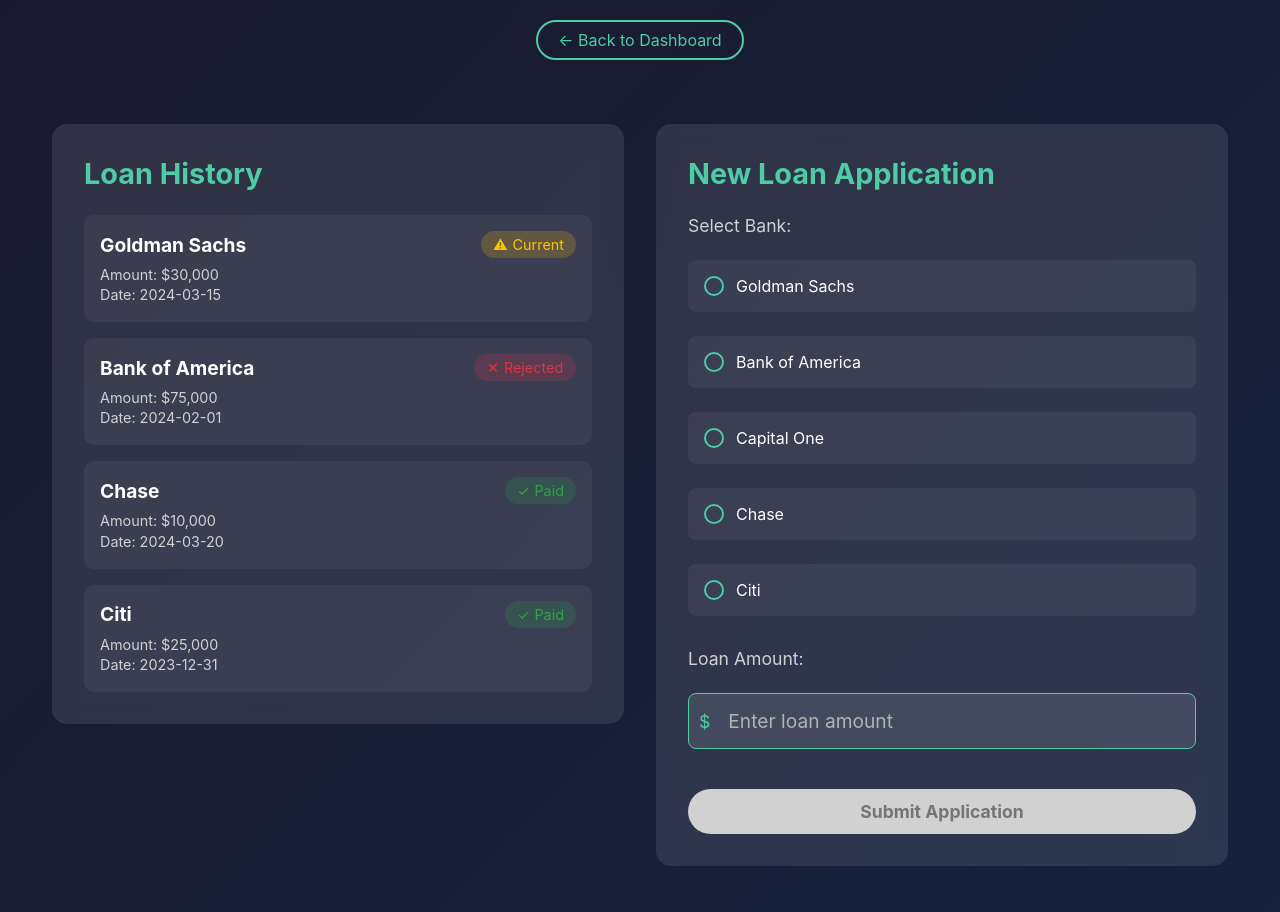
After one commit to ajay-jayanth/ripple-banking, a Flask app: page /merchant/merchant-dashboard in a window 1280 px wide. The commit adds this page. Run offline with Flask 3, Linux system fonts and the light colour scheme.

Commit message:
added loan history and creation

```diff
--- a/app.py
+++ b/app.py
@@ -1,8 +1,12 @@
 from flask import Flask, render_template, jsonify
 import pandas as pd
 from neil_util import format_currency, load_data,calculate_risk_indicators
+from merchant import merchant_bp  # Import the merchant blueprint
+
 
 app = Flask(__name__)
+
+app.register_blueprint(merchant_bp, url_prefix='/merchant')
 
 @app.route('/loans')
 def loan_overview():
--- /dev/null
+++ b/merchant/routes.py
@@ -0,0 +1,60 @@
+from flask import render_template, request, redirect, url_for, flash
+from . import merchant_bp  # Import the Blueprint from __init__.py
+import csv
+from datetime import datetime
+from .data import read_loans, read_banks
+import os
+
+BASE_DIR = os.path.dirname(os.path.abspath(__file__))
+
+
+@merchant_bp.route('/merchant-dashboard', methods=['GET', 'POST'])
+def merchant_dashboard():
+    # Read loans and banks
+    loans = read_loans()  # Assuming read_loans() returns loan data
+    banks = read_banks()  # Assuming read_banks() returns bank data
+
+    # Check if there is any loan with the status 'current'
+    has_current_loan = any(loan['status'] == 'current' for loan in loans)
+
+    return render_template('merchant-dashboard.html', loans=loans, banks=banks, has_current_loan=has_current_loan)
+
+
+@merchant_bp.route('/submit-loan', methods=['POST'])
+def submit_loan():
+    # Get data from the form
+    bank = request.form.get('bank')
+    amount = request.form.get('amount')
+
+    # Format the amount (remove any commas if they exist)
+    amount = amount.replace(",", "")  # Remove commas from the amount
+    amount = int(amount)  # Convert to integer
+
+    # Get the current date
+    current_date = datetime.today().strftime('%Y-%m-%d')
+
+    # Append new loan to the CSV file
+    loan_data = {
+        "bank": bank,
+        "status": "current",  # Set the loan status as 'current' for the new loan
+        "date": current_date,
+        "amount": amount
+    }
+
+    # Write the new loan to the CSV file
+    loans_file_path = os.path.join(
+        BASE_DIR, '..', 'static', 'data', 'loans.csv')
+
+    # Open the loans file in append mode
+    with open(loans_file_path, mode='a', newline='') as file:
+        fieldnames = ['bank', 'status', 'date', 'amount']
+        writer = csv.DictWriter(file, fieldnames=fieldnames)
+
+        # Write the new loan record
+        writer.writerow(loan_data)
+
+    # Flash success message
+    flash('Loan application submitted successfully!', 'success')
+
+    # Redirect back to the dashboard
+    return redirect(url_for('merchant.merchant_dashboard'))
--- /dev/null
+++ b/static/css/dashboard.css
@@ -0,0 +1,404 @@
+/* static/dashboard.css */
+.dashboard-container {
+  display: flex;
+  gap: 2rem;
+  width: 100%;
+  max-width: 1400px;
+  margin: 0 auto;
+  padding: 2rem;
+  height: 100vh;
+}
+
+.back-button {
+  background: transparent;
+  border: 2px solid #4ecca3;
+  padding: 8px 20px;
+  border-radius: 25px;
+  color: #4ecca3;
+  font-size: 1rem;
+  cursor: pointer;
+  transition: all 0.3s ease;
+  margin-bottom: 2rem;
+}
+
+.loan-history,
+.new-loan {
+  flex: 1;
+  background: rgba(255, 255, 255, 0.1);
+  backdrop-filter: blur(10px);
+  border-radius: 15px;
+  padding: 2rem;
+  height: fit-content;
+}
+
+.loan-history h2,
+.new-loan h2 {
+  color: #4ecca3;
+  margin-bottom: 1.5rem;
+  font-size: 1.8rem;
+}
+
+.loans-list {
+  display: flex;
+  flex-direction: column;
+  gap: 1rem;
+}
+
+.loan-card {
+  background: rgba(255, 255, 255, 0.05);
+  border-radius: 10px;
+  padding: 1rem;
+  transition: transform 0.2s ease;
+}
+
+.loan-card:hover {
+  transform: translateX(5px);
+}
+
+.loan-header {
+  display: flex;
+  justify-content: space-between;
+  align-items: center;
+  margin-bottom: 0.5rem;
+}
+
+.loan-header h3 {
+  color: white;
+  font-size: 1.2rem;
+}
+
+.status-badge {
+  padding: 0.3rem 0.8rem;
+  border-radius: 15px;
+  font-size: 0.9rem;
+  display: flex;
+  align-items: center;
+  gap: 0.3rem;
+}
+
+.status-badge.approved {
+  background: rgba(255, 193, 7, 0.2);
+  color: #ffc107;
+}
+
+.status-badge.rejected {
+  background: rgba(220, 53, 69, 0.2);
+  color: #dc3545;
+}
+
+.status-badge.verification {
+  background: rgba(255, 193, 7, 0.2);
+  color: #ffc107;
+}
+
+.status-badge.paid {
+  background: rgba(40, 167, 69, 0.2);
+  color: #28a745;
+}
+
+.loan-details {
+  color: #d1d1d1;
+  font-size: 0.9rem;
+}
+
+.loan-details p {
+  margin: 0.2rem 0;
+}
+
+.loan-form {
+  display: flex;
+  flex-direction: column;
+  gap: 1.5rem;
+}
+
+.form-group {
+  display: flex;
+  flex-direction: column;
+  gap: 1rem;
+}
+
+.radio-group-label {
+  color: #d1d1d1;
+  font-size: 1.1rem;
+  margin-bottom: 0.5rem;
+}
+
+.radio-group {
+  display: flex;
+  flex-direction: column;
+  gap: 1rem;
+}
+
+.radio-option {
+  display: flex;
+  align-items: center;
+  cursor: pointer;
+  padding: 1rem;
+  background: rgba(255, 255, 255, 0.05);
+  border-radius: 8px;
+  transition: all 0.3s ease;
+}
+
+.radio-option:hover {
+  background: rgba(255, 255, 255, 0.1);
+}
+
+.radio-option input[type="radio"] {
+  display: none;
+}
+
+.radio-custom {
+  width: 20px;
+  height: 20px;
+  border: 2px solid #4ecca3;
+  border-radius: 50%;
+  margin-right: 12px;
+  position: relative;
+  transition: all 0.3s ease;
+}
+
+.radio-custom:before {
+  content: "";
+  position: absolute;
+  width: 12px;
+  height: 12px;
+  background: #4ecca3;
+  border-radius: 50%;
+  top: 50%;
+  left: 50%;
+  transform: translate(-50%, -50%) scale(0);
+  transition: transform 0.2s ease;
+}
+
+.radio-option input[type="radio"]:checked + .radio-custom:before {
+  transform: translate(-50%, -50%) scale(1);
+}
+
+.radio-option input[type="radio"]:checked + .radio-custom {
+  border-color: #4ecca3;
+}
+
+.radio-option:hover .radio-custom {
+  border-color: #3db892;
+}
+
+.radio-label {
+  color: #ffffff;
+  font-size: 1rem;
+}
+
+button[type="submit"] {
+  background: #4ecca3;
+  border: none;
+  padding: 12px 30px;
+  border-radius: 25px;
+  color: #1a1a2e;
+  font-size: 1.1rem;
+  font-weight: bold;
+  cursor: pointer;
+  transition: background 0.3s ease;
+  margin-top: 1rem;
+  width: 100%;
+}
+
+button[type="submit"]:hover {
+  background: #3db892;
+}
+
+@media (max-width: 768px) {
+  .dashboard-container {
+    flex-direction: column;
+  }
+}
+
+/* Base styles for the loan status label */
+.loan-status {
+  font-weight: bold;
+  display: flex;
+  align-items: center;
+  padding: 5px 10px;
+  border-radius: 4px;
+  font-size: 14px;
+}
+
+/* Rejected state - red with X icon */
+.loan-status.rejected {
+  background-color: #f8d7da; /* Light red background */
+  color: #721c24; /* Dark red text */
+}
+
+.loan-status.rejected::before {
+  content: "\00d7"; /* Unicode for the X symbol */
+  font-size: 18px;
+  margin-right: 8px;
+  color: #721c24;
+}
+
+/* Current state - yellow with watch icon */
+.loan-status.current {
+  background: rgba(255, 193, 7, 0.2);
+  color: #ffc107;
+}
+
+.loan-status.current::before {
+  /* content: "\231b"; Unicode for the watch symbol */
+  font-size: 18px;
+  margin-right: 8px;
+  color: #856404;
+}
+
+/* Paid off state - green with check icon */
+.loan-status.paid {
+  background-color: #d4edda; /* Light green background */
+  color: #155724; /* Dark green text */
+}
+
+.loan-status.paid::before {
+  /* content: "\2713"; Unicode for the check mark */
+  font-size: 18px;
+  margin-right: 8px;
+  color: #155724;
+}
+
+/* Current state - yellow with watch icon */
+.status-badge.current {
+  background: rgba(255, 193, 7, 0.2);
+  color: #ffc107;
+  padding: 5px 12px; /* Slight padding for better look */
+  /* border: 2px solid #ffc107; Yellow border */
+  /* border-radius: 50%; Circle */
+  border-radius: 15px;
+}
+
+.status-badge.current::before {
+  /* content: "\231b"; Unicode for the watch symbol */
+  font-size: 18px;
+  margin-right: 8px;
+  color: #856404; /* Yellow color for the watch icon */
+}
+
+.status-badge.paid {
+  background: rgba(40, 167, 69, 0.2);
+  color: #28a745;
+  padding: 5px 12px; /* Slight padding for better look */
+  /* border: 2px solid #ffc107; Yellow border */
+  /* border-radius: 50%; Circle */
+  border-radius: 15px;
+}
+
+.status-badge.paid::before {
+  /* content: "\231b"; Unicode for the watch symbol */
+  font-size: 18px;
+  margin-right: 8px;
+  color: #28a745; /* Yellow color for the watch icon */
+}
+
+.loan-status.paid {
+  background-color: #d4edda; /* Light green background */
+  color: #155724; /* Dark green text */
+}
+
+.loan-status.paid::before {
+  /* content: "\2713"; Unicode for the check mark */
+  font-size: 18px;
+  margin-right: 8px;
+  color: #155724;
+}
+
+/* New Loan Amount Input Field */
+.form-group input[type="number"] {
+  padding: 12px;
+  font-size: 1rem;
+  border: 1px solid #ccc;
+  border-radius: 10px;
+  width: 100%;
+  background: rgba(255, 255, 255, 0.05);
+  color: white;
+  margin-bottom: 10px;
+  box-sizing: border-box;
+}
+
+.form-group input[type="number"]:focus {
+  border-color: #4ecca3;
+  outline: none;
+  background-color: rgba(255, 255, 255, 0.1);
+}
+
+.form-group label {
+  color: #d1d1d1;
+  font-size: 1.1rem;
+  margin-bottom: 0.5rem;
+}
+
+/* Optional styling for loan amount input */
+.form-group input[type="number"]::placeholder {
+  color: #b0b0b0;
+}
+
+/* Add styles for submit button (if needed to adjust spacing) */
+button[type="submit"] {
+  background: #4ecca3;
+  border: none;
+  padding: 12px 30px;
+  border-radius: 25px;
+  color: #1a1a2e;
+  font-size: 1.1rem;
+  font-weight: bold;
+  cursor: pointer;
+  transition: background 0.3s ease;
+  margin-top: 1rem;
+  width: 100%;
+}
+
+button[type="submit"]:hover {
+  background: #3db892;
+}
+
+/* Disabled Submit Button */
+button[type="submit"].disabled {
+  background: #d1d1d1;
+  color: #757575;
+  cursor: not-allowed;
+  pointer-events: none; /* Disables clicking */
+}
+
+button[type="submit"].disabled:hover {
+  background: #d1d1d1; /* Prevent hover effect when disabled */
+}
+
+/* Add this to your existing CSS */
+
+/* Container to hold the input and dollar sign together */
+.loan-amount-container {
+  display: flex;
+  align-items: center;
+  background: rgba(255, 255, 255, 0.1);
+  padding: 10px;
+  border-radius: 8px;
+  border: 1px solid #4ecca3; /* Border around the container */
+}
+
+.currency-symbol {
+  color: #4ecca3; /* Green color for the dollar sign */
+  font-size: 1.1rem;
+  margin-right: 8px; /* Space between dollar sign and input */
+}
+
+input#loan-amount {
+  background: transparent;
+  border: none;
+  color: white;
+  font-size: 1.2rem;
+  flex-grow: 1; /* Makes the input fill the available space */
+  padding: 5px 10px;
+  width: 100%;
+  outline: none;
+}
+
+input#loan-amount::placeholder {
+  color: #b3b3b3; /* Light grey color for the placeholder text */
+}
+
+input#loan-amount:focus {
+  border-color: #3db892; /* Slightly darker green for focus */
+}
--- /dev/null
+++ b/static/data/banks.csv
@@ -0,0 +1,5 @@
+Goldman Sachs
+Bank of America
+Capital One
+Chase
+Citi
--- a/templates/dashboard.html
+++ b/templates/dashboard.html
@@ -50,7 +50,7 @@
                 </div>
             </div>
             <!-- Current Bank Loan Card -->
-            <div class="bank-loan-card">
+            <div class="bank-loan-card" onclick="window.location.href='/merchant/merchant-dashboard'">
                 <div class="loan-details-row">
                     <div class="loan-detail">
                         <p style="color: #a8a8a8; margin-bottom: 0.5rem;">Bank</p>
--- a/templates/loan_overview.html
+++ b/templates/loan_overview.html
@@ -7,8 +7,8 @@
 <body>
     <div class="container">
         <div class="header">
+            <h1>Merchant Loans Overview</h1>
             <button class="back-button" onclick="window.location.href='/'">← Back to Dashboard</button>
-            <h1>Merchant Loans Overview</h1>
         </div>
 
         <div id="loans-container">
--- /dev/null
+++ b/templates/merchant-dashboard.html
@@ -0,0 +1,103 @@
+<!-- templates/merchant-dashboard.html -->
+<!DOCTYPE html>
+<html>
+  <head>
+    <meta charset="UTF-8" />
+    <meta name="viewport" content="width=device-width, initial-scale=1.0" />
+    <link
+      rel="stylesheet"
+      href="{{ url_for('static', filename='css/overall.css') }}"
+    />
+    <link
+      rel="stylesheet"
+      href="{{ url_for('static', filename='css/dashboard.css') }}"
+    />
+    <title>Merchant Dashboard - Ripple Banking</title>
+    <button class="back-button" onclick="window.location.href='/'">← Back to Dashboard</button>
+  </head>
+  <body>
+    <div class="dashboard-container">
+      <!-- Left Side - Loan History -->
+      <div class="loan-history">
+        <h2>Loan History</h2>
+        <div class="loans-list">
+          {% for loan in loans %}
+          <div class="loan-card">
+            <div class="loan-header">
+              <h3>{{ loan.bank }}</h3>
+              <span class="status-badge {{ loan.status }}">
+                {% if loan.status == 'rejected' %}
+                <span class="icon">✕</span>
+                {% elif loan.status == 'current' %}
+                <span class="icon">⚠</span>
+                {% elif loan.status == 'paid' %}
+                <span class="icon">✓</span>
+                <!-- Updated icon for 'paid' status -->
+                {% endif %} {{ loan.status | title }}
+              </span>
+            </div>
+            <div class="loan-details">
+              <p>Amount: {{ loan.amount }}</p>
+              <p>Date: {{ loan.date }}</p>
+            </div>
+          </div>
+          {% endfor %}
+        </div>
+      </div>
+
+      <!-- Right Side - New Loan Application -->
+      <div class="new-loan">
+        <h2>New Loan Application</h2>
+        <form
+          action="{{ url_for('merchant.submit_loan') }}"
+          method="post"
+          class="loan-form"
+        >
+          <div class="form-group">
+            <label class="radio-group-label">Select Bank:</label>
+            <div class="radio-group">
+              {% for bank in banks %}
+              <label class="radio-option">
+                <input type="radio" name="bank" value="{{ bank }}" required />
+                <span class="radio-custom"></span>
+                <span class="radio-label">{{ bank }}</span>
+              </label>
+              {% endfor %}
+            </div>
+          </div>
+
+          <!-- New Input for Loan Amount -->
+          <div class="form-group loan-amount-group">
+            <label for="loan-amount">Loan Amount:</label>
+            <div class="loan-amount-container">
+              <span class="currency-symbol">$</span>
+              <input
+                type="text"
+                id="loan-amount"
+                name="amount"
+                placeholder="Enter loan amount"
+                required
+                min="1000"
+                step="100"
+              />
+            </div>
+          </div>
+
+          <!-- Submit Button with Conditional Disable -->
+          <button
+            type="submit"
+            {%
+            if
+            has_current_loan
+            %}disabled{%
+            endif
+            %}
+            class="{% if has_current_loan %}disabled{% endif %}"
+          >
+            Submit Application
+          </button>
+        </form>
+      </div>
+    </div>
+  </body>
+</html>
```
Also changed, not shown: merchant/__init__.py (added, +7 -0 lines), merchant/data.py (added, +40 -0 lines), static/css/overall.css (renamed from static/overall.css), 1 other file.
